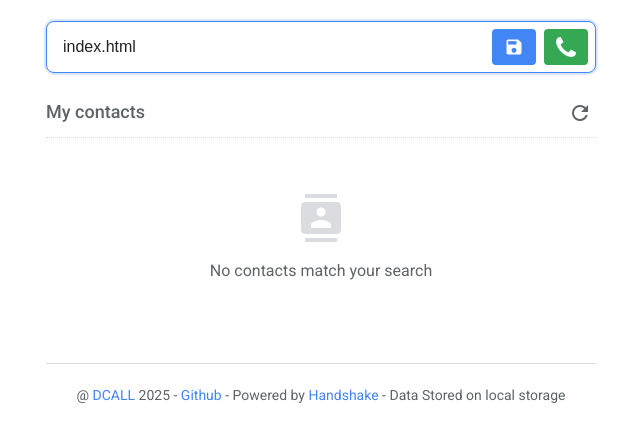
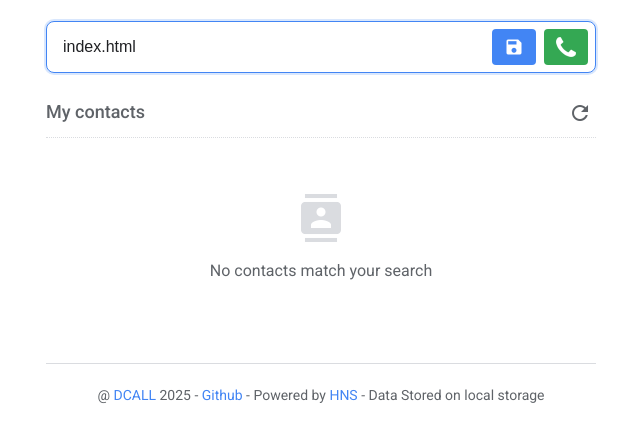
Before and after one commit to H4ckB4s3/dcall, a plain HTML site: page index.html in a window 1280 px wide. Shown: the part 133-574 px from the top of the page, without its empty margins (319-959 px from the left). Drawn offline with Linux system fonts and the light colour scheme; no server answers.

Commit message:
Update index.html

```diff
--- a/index.html
+++ b/index.html
@@ -79,7 +79,7 @@
         </div>
 
         <footer>
-            @ <a href="/">DCALL</a> <span id="currentYear"></span> - <a href="https://github.com/h4ckb4s3">Github</a> - Powered by <a href="https://handshake.org">Handshake</a> - Data Stored on local storage
+            @ <a href="/">DCALL</a> <span id="currentYear"></span> - <a href="https://github.com/h4ckb4s3">Github</a> - Powered by <a href="https://handshake.org">HNS</a> - Data Stored on local storage
         </footer>
     </div>
 
```
